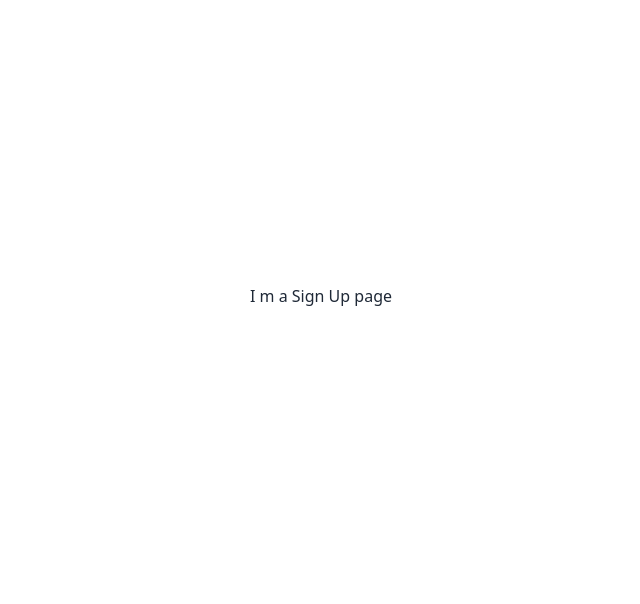
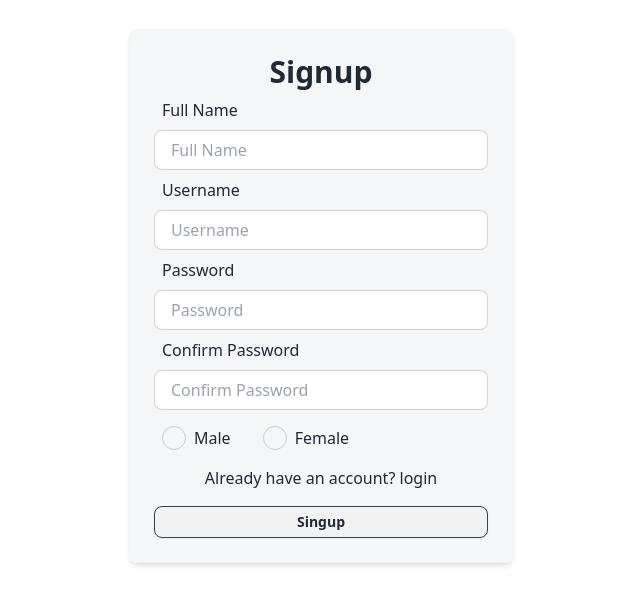
Before and after one commit to Dhruv9916/NodeChat, a React (Vite) app in the folder frontend/: page /signup in a window 1280 px wide. Shown: the part 104-708 px from the top of the page, without its empty margins (319-959 px from the left). Built offline with nearby package versions, Linux system fonts and the light colour scheme.

Commit message:
Sign up and Login Page form handling done

```diff
--- a/frontend/src/components/Login.jsx
+++ b/frontend/src/components/Login.jsx
@@ -1,11 +1,66 @@
-import React from 'react'
+import React, { useState } from "react";
+import { Link, useNavigate } from "react-router-dom";
 
 function Login() {
+  const [user, setUser] = useState({
+    username: "",
+    password: "",
+  });
+
+  const onSubmitHandler = async (e) => {
+    e.preventDefault();
+    console.log(user);
+    setUser({
+      username: "",
+      password: "",
+    });
+  };
   return (
-    <div>
-       I am a Login Page
+    <div className="min-w-96 mx-auto">
+      <div className="w-full p-6 rounded-lg shadow-md bg-gray-400 bg-clip-padding backdrop-filter backdrop-blur-md bg-opacity-10 border border-gray-100">
+        <h1 className="text-3xl font-bold text-center">Login</h1>
+        <form onSubmit={onSubmitHandler} action="">
+          <div>
+            <label className="label p-2">
+              <span className="text-base label-text">Username</span>
+            </label>
+            <input
+              className="w-full input input-bordered h-10"
+              type="text"
+              value={user.username}
+              onChange={(e) => setUser({ ...user, username: e.target.value })}
+              placeholder="Username"
+              required
+            />
+          </div>
+          <div>
+            <label className="label p-2">
+              <span className="text-base label-text">Password</span>
+            </label>
+            <input
+              className="w-full input input-bordered h-10"
+              type="password"
+              value={user.password}
+              onChange={(e) => setUser({ ...user, password: e.target.value })}
+              placeholder="Password"
+              required
+            />
+          </div>
+          <p className="text-center my-2">
+            Don't have an account? <Link to="/signup"> signup </Link>
+          </p>
+          <div>
+            <button
+              type="submit"
+              className="btn btn-block btn-sm mt-2 border border-slate-700"
+            >
+              Login
+            </button>
+          </div>
+        </form>
+      </div>
     </div>
-  )
+  );
 }
 
-export default Login
+export default Login;
--- a/frontend/src/components/Signup.jsx
+++ b/frontend/src/components/Signup.jsx
@@ -1,5 +1,135 @@
-import React from "react";
+import { Link, useNavigate } from "react-router-dom";
+import React, { useState } from "react";
 
 export default function Signup() {
-  return <div>I m a Sign Up page</div>;
+  const [user, setUser] = useState({
+    fullName: "",
+    username: "",
+    password: "",
+    confirmPassword: "",
+    gender: "",
+  });
+
+  const handleCheckbox = (gender) => {
+    setUser({ ...user, gender });
+  };
+
+  const onSubmitHandler = async (e) => {
+    e.preventDefault();
+    console.log(user);
+    setUser({
+      fullName: "",
+      username: "",
+      password: "",
+      confirmPassword: "",
+      gender: "",
+    });
+  };
+
+  return (
+    <div className="min-w-96 mx-auto">
+      <div className="w-full p-6 rounded-lg shadow-md bg-gray-400 bg-clip-padding backdrop-filter backdrop-blur-md bg-opacity-10 border border-gray-100">
+        <h1 className="text-3xl font-bold text-center">Signup</h1>
+        <form onSubmit={onSubmitHandler} action="">
+          <div>
+            <label className="label p-2">
+              <span className="text-base label-text">Full Name</span>
+            </label>
+            <input
+              value={user.fullName}
+              onChange={(e) => setUser({ ...user, fullName: e.target.value })}
+              className="w-full input input-bordered h-10"
+              type="text"
+              placeholder="Full Name"
+              required
+            />
+          </div>
+
+          <div>
+            <label className="label p-2">
+              <span className="text-base label-text">Username</span>
+            </label>
+            <input
+              value={user.username}
+              onChange={(e) => setUser({ ...user, username: e.target.value })}
+              className="w-full input input-bordered h-10"
+              type="text"
+              placeholder="Username"
+              required
+            />
+          </div>
+
+          <div>
+            <label className="label p-2">
+              <span className="text-base label-text">Password</span>
+            </label>
+            <input
+              value={user.password}
+              onChange={(e) => setUser({ ...user, password: e.target.value })}
+              className="w-full input input-bordered h-10"
+              type="password"
+              placeholder="Password"
+              required
+            />
+          </div>
+
+          <div>
+            <label className="label p-2">
+              <span className="text-base label-text">Confirm Password</span>
+            </label>
+            <input
+              value={user.confirmPassword}
+              onChange={(e) =>
+                setUser({ ...user, confirmPassword: e.target.value })
+              }
+              className="w-full input input-bordered h-10"
+              type="password"
+              placeholder="Confirm Password"
+              required
+            />
+          </div>
+
+          <div className="flex items-center my-4">
+            <label className="flex items-center mr-6">
+              <input
+                type="radio"
+                name="gender"
+                value="male"
+                checked={user.gender === "male"}
+                onChange={() => handleCheckbox("male")}
+                required
+                className="radio mx-2"
+              />
+              Male
+            </label>
+            <label className="flex items-center">
+              <input
+                type="radio"
+                name="gender"
+                value="female"
+                checked={user.gender === "female"}
+                onChange={() => handleCheckbox("female")}
+                required
+                className="radio mx-2"
+              />
+              Female
+            </label>
+          </div>
+
+          <p className="text-center my-2">
+            Already have an account? <Link to="/login"> login </Link>
+          </p>
+
+          <div>
+            <button
+              type="submit"
+              className="btn btn-block btn-sm mt-2 border border-slate-700"
+            >
+              Singup
+            </button>
+          </div>
+        </form>
+      </div>
+    </div>
+  );
 }
```
